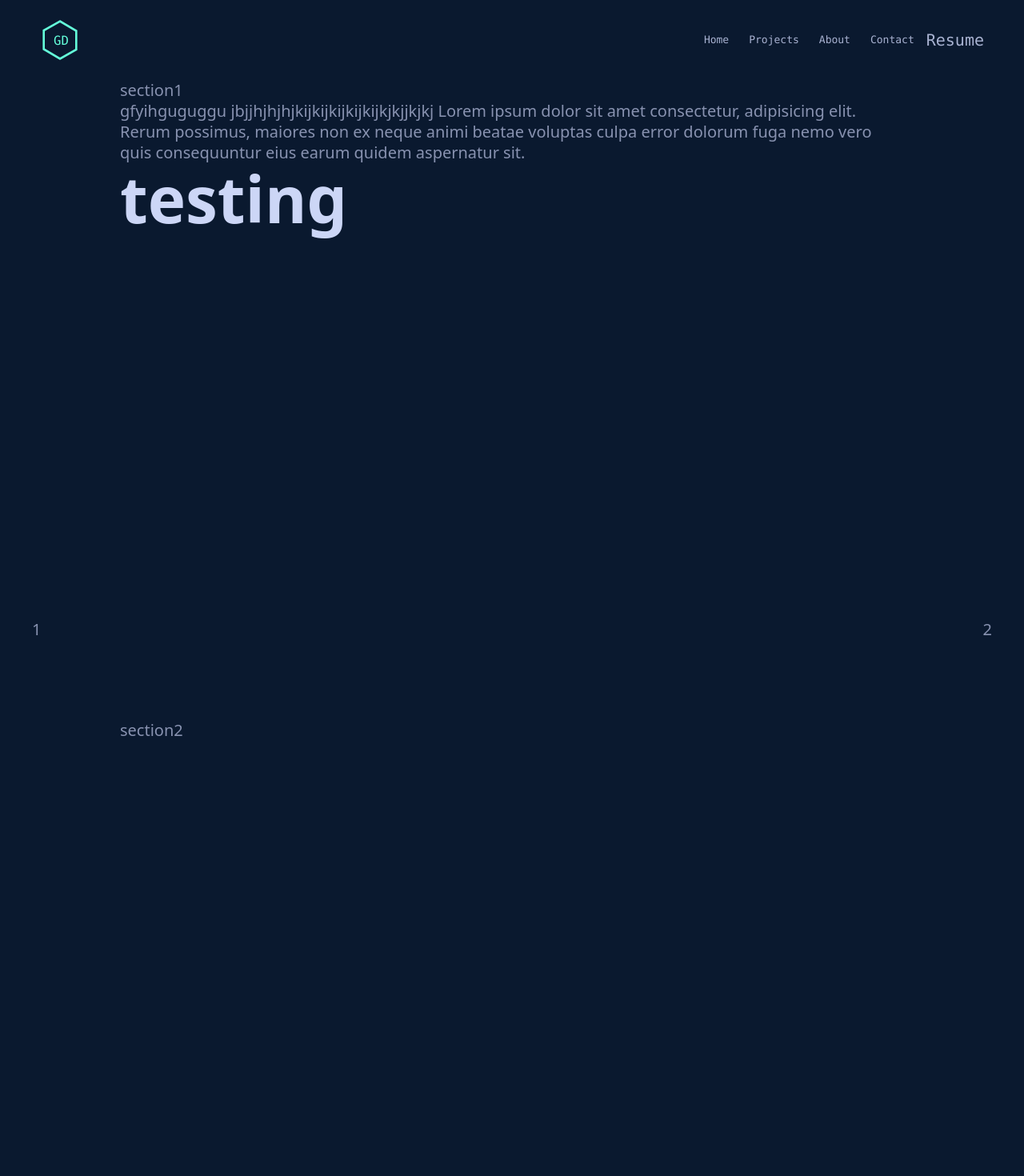
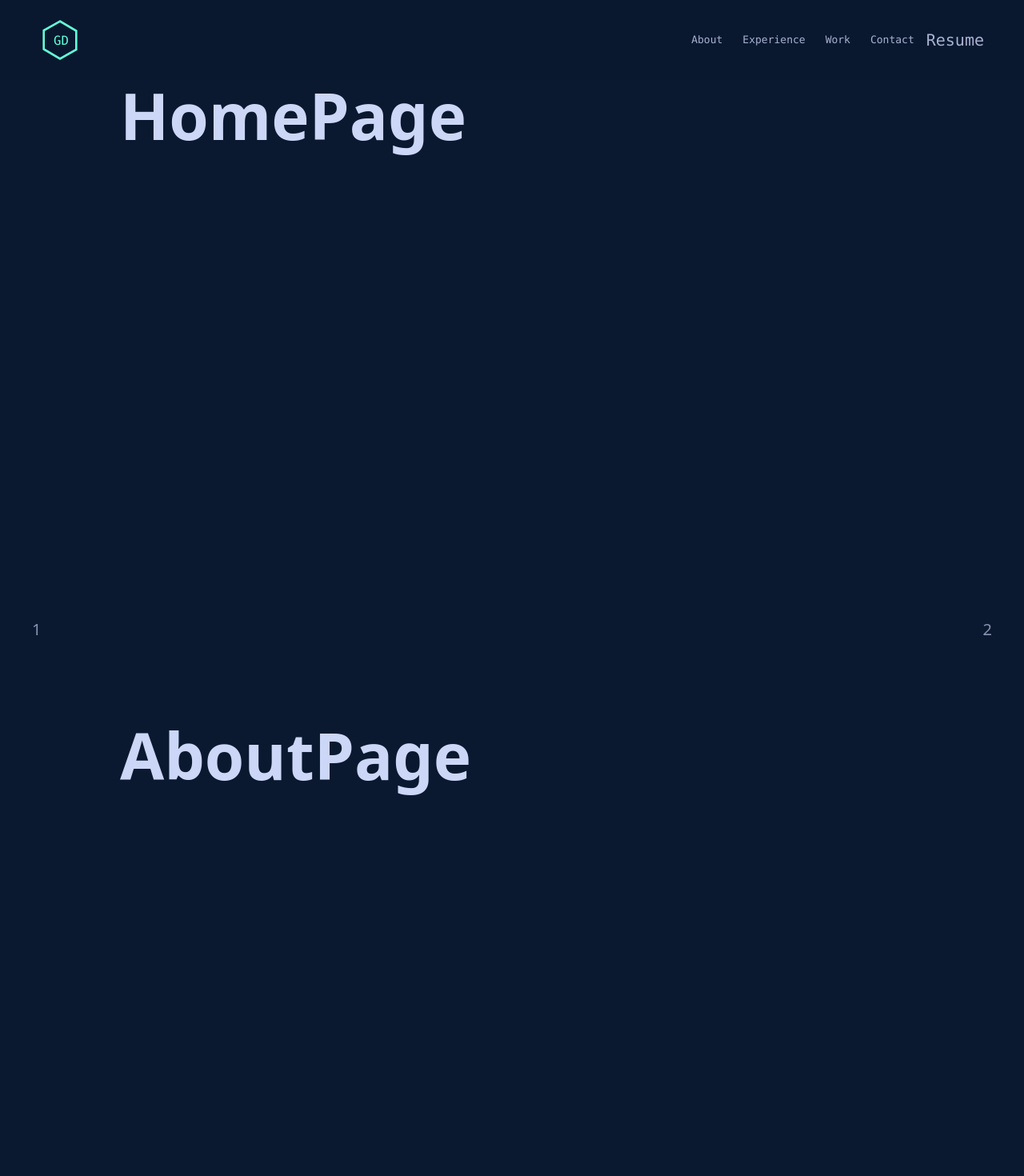
Before and after one commit to GD-0606/portfolio, a Next.js app: page / in a window 1280 px wide. Shown: the top 1470 px of the page at 80% size. Built offline with nearby package versions, Linux system fonts and the light colour scheme.

Commit message:
added section vice page

```diff
--- a/src/app/globals.css
+++ b/src/app/globals.css
@@ -1,4 +1,4 @@
-@import 'tailwindcss';
+@import "tailwindcss";
 
 @layer base {
   h1,
@@ -35,6 +35,7 @@
   --color-green-tint: rgba(100, 255, 218, 0.1);
   --color-pink: #f57dff;
   --color-blue: #57cbff;
+  --color-header: rgba(10, 25, 47, 0.85);
   --text-*: initial;
   --text-xxs: 12px;
   --text-xs: 13px;
@@ -49,8 +50,18 @@
   --text-number-heading: clamp(26px, 5vw, var(--text-heading));
   --leading-*: initial;
   --leading-1.3: 1.3;
+  --breakpoint-*: initial;
+  --breakpoint-mobileS: 330px;
+  --breakpoint-mobileM: 400px;
+  --breakpoint-mobileL: 480px;
+  --breakpoint-tabletS: 640px;
+  --breakpoint-tabletL: 768px;
+  --breakpoint-desktopXS: 900px;
+  --breakpoint-desktopS: 1024px;
+  --breakpoint-desktopM: 1280px;
+  --breakpoint-desktopL: 1536px;
   --ease-easing: cubic-bezier(0.645, 0.045, 0.355, 1);
-  --transition: all 0.25s cubic-bezier(0.645, 0.045, 0.355, 1);
+  /* --transition: all 0.25s cubic-bezier(0.645, 0.045, 0.355, 1); */
 }
 
 html {
@@ -68,6 +79,7 @@ body {
   color: var(--color-slate);
   font-size: var(--text-xl);
   line-height: var(--leading-1\.3);
+  font-family: var(--font-sans);
 }
 
 #root {
--- a/src/app/layout.tsx
+++ b/src/app/layout.tsx
@@ -1,12 +1,12 @@
-import './globals.css';
-import type { Metadata } from 'next';
-import Header from '@/components/Header/header';
+import "./globals.css";
+import type { Metadata } from "next";
+import Header from "@/components/Header/header";
 export const metadata: Metadata = {
-  title: 'Portfolio.'
+  title: "Portfolio.",
 };
 
 export default function RootLayout({
-  children
+  children,
 }: Readonly<{
   children: React.ReactNode;
 }>) {
@@ -16,10 +16,16 @@ export default function RootLayout({
         <div id="root" className="relative">
           <div id="layout" className="relative flex flex-col min-h-screen">
             <Header />
-            <aside className="fixed w-[40px] left-[40px] bottom-0 right-auto z-10">1</aside>
-            <aside className="fixed w-[40px] right-[40px] bottom-0 left-auto z-10 text-right">2</aside>
+            <aside className="fixed w-[40px] left-[40px] bottom-0 right-auto z-10">
+              1
+            </aside>
+            <aside className="fixed w-[40px] right-[40px] bottom-0 left-auto z-10 text-right">
+              2
+            </aside>
             <div id="content" className="relative">
-              <main className="relative w-full min-h-screen px-[150px]">{children}</main>
+              <main className="mx-auto relative w-full max-w-[1600px] min-h-screen px-[150px]">
+                {children}
+              </main>
               <footer className="relative h-auto min-h-[70px] flex flex-col justify-center items-center p-[15px]">
                 <div>footer</div>
               </footer>
--- a/src/app/page.tsx
+++ b/src/app/page.tsx
@@ -1,15 +1,23 @@
+import SectionWrapper from "@/components/Wrappers/section";
+
 export default function Home() {
   return (
     <>
-      <section className="w-full min-h-screen py-[100px]">
-        section1
-        <p>
-          gfyihguguggu jbjjhjhjhjkijkijkijkijkijkjkjjkjkj Lorem ipsum dolor sit amet consectetur, adipisicing elit. Rerum possimus, maiores non ex
-          neque animi beatae voluptas culpa error dolorum fuga nemo vero quis consequuntur eius earum quidem aspernatur sit.
-        </p>
-        <h2 className="text-big-heading">testing</h2>
-      </section>
-      <section className="w-full min-h-screen py-[100px]">section2</section>
+      <SectionWrapper id="home">
+        <h2 className="m-0 text-big-heading">HomePage</h2>
+      </SectionWrapper>
+      <SectionWrapper id="about">
+        <h2 className="m-0 text-big-heading">AboutPage</h2>
+      </SectionWrapper>
+      <SectionWrapper id="exp">
+        <h2 className="text-big-heading">Exp Page</h2>
+      </SectionWrapper>
+      <SectionWrapper id="work">
+        <h2 className="text-big-heading">Work Page</h2>
+      </SectionWrapper>
+      <SectionWrapper id="contact">
+        <h2 className="text-big-heading">Contact Form</h2>
+      </SectionWrapper>
     </>
   );
 }
--- a/src/components/Header/header.tsx
+++ b/src/components/Header/header.tsx
@@ -1,19 +1,22 @@
-'use client';
-import React from 'react';
-import { headerNavLinks } from '@/data';
-import Logo from './logo';
-import NavLinks from './navLinks';
-import { NavLinkProps } from '@/types';
-import Menubar from './menubar';
+"use client";
+import React from "react";
+import { headerNavLinks } from "@/data";
+import Logo from "./logo";
+import NavLinks from "./navLinks";
+import { NavLinkProps } from "@/types";
+import Menubar from "./menubar";
 
 const Header = () => {
   const { logo, navLinks, resume } = headerNavLinks;
 
   return (
-    <header className="w-full h-[100px] fixed top-0  px-[50px] z-20">
+    <header className="bg-header backdrop-blur-[10px] w-full h-[100px] fixed top-0  px-[50px] z-20">
       <nav className="relative w-full h-[100px] flex justify-between items-center text-light-slate font-mono">
         <Logo {...(logo as NavLinkProps)} />
-        <NavLinks navLinks={navLinks as NavLinkProps[]} resume={resume as NavLinkProps} />
+        <NavLinks
+          navLinks={navLinks as NavLinkProps[]}
+          resume={resume as NavLinkProps}
+        />
         <Menubar />
       </nav>
     </header>
--- a/src/components/Header/logo.tsx
+++ b/src/components/Header/logo.tsx
@@ -1,13 +1,17 @@
-import React from 'react';
-import NavLink from '../Buttons/navLink';
-import Loader from '../Loaders/loader';
-import { NavLinkProps, NavLinkVariant } from '@/types';
+import React from "react";
+import NavLink from "../Buttons/navLink";
+import Loader from "../Loaders/loader";
+import { NavLinkProps, NavLinkVariant } from "@/types";
 
 const Logo = (props: NavLinkProps) => {
   const { href, label, variant } = props;
   return (
-    <div id="logo" className="">
-      <NavLink href={`${href}`} label={`${label}`} variant={variant as NavLinkVariant}>
+    <div id="logo" className="relative">
+      <NavLink
+        href={`${href}`}
+        label={`${label}`}
+        variant={variant as NavLinkVariant}
+      >
         <Loader />
       </NavLink>
     </div>
--- a/src/components/Header/navLinks.tsx
+++ b/src/components/Header/navLinks.tsx
@@ -1,10 +1,13 @@
-import React from 'react';
-import NavLink from '../Buttons/navLink';
-import { NavLinkProps, NavLinkVariant } from '@/types';
+import React from "react";
+import NavLink from "../Buttons/navLink";
+import { NavLinkProps, NavLinkVariant } from "@/types";
 
-const NavLinks = (props: { navLinks: NavLinkProps[]; resume: NavLinkProps }) => {
+const NavLinks = (props: {
+  navLinks: NavLinkProps[];
+  resume: NavLinkProps;
+}) => {
   return (
-    <div id="navLinks" className="flex items-center">
+    <div id="navLinks" className="relative flex items-center">
       <ol className="flex justify-between items-center">
         {props.navLinks.map((link, _ind) => (
           <li key={link.id} className="relative mr-[5px] text-xs">
--- /dev/null
+++ b/src/components/Wrappers/section.tsx
@@ -0,0 +1,16 @@
+import { SectionWrapperProps } from "@/types";
+import React from "react";
+
+const SectionWrapper = (props: SectionWrapperProps) => {
+  const { id, children } = props;
+  return (
+    <section
+      id={id}
+      className="mx-auto w-full max-w-[1000px] min-h-screen py-[100px] max-mobileS:border-amber-200 max-mobileM:border-blue-900"
+    >
+      {children}
+    </section>
+  );
+};
+
+export default SectionWrapper;
--- a/src/data/header.json
+++ b/src/data/header.json
@@ -1,10 +1,10 @@
 {
   "logo": { "label": "logo", "href": "/", "variant": "logo" },
   "navLinks": [
-    { "id": 1, "label": "Home", "href": "/" },
-    { "id": 2, "label": "Projects", "href": "/projects" },
-    { "id": 3, "label": "About", "href": "/about" },
-    { "id": 4, "label": "Contact", "href": "/contact" }
+    { "id": 1, "label": "About", "href": "/#about" },
+    { "id": 2, "label": "Experience", "href": "/#exp" },
+    { "id": 3, "label": "Work", "href": "/#work" },
+    { "id": 4, "label": "Contact", "href": "/#contact" }
   ],
   "resume": {
     "label": "Resume",
--- a/src/types/index.ts
+++ b/src/types/index.ts
@@ -1 +1,2 @@
-export * from './nav';
+export * from "./nav";
+export * from "./section";
--- /dev/null
+++ b/src/types/section.d.ts
@@ -0,0 +1,6 @@
+import React from "react";
+
+export type SectionWrapperProps = {
+  id: string;
+  children: React.ReactNode;
+};
```
